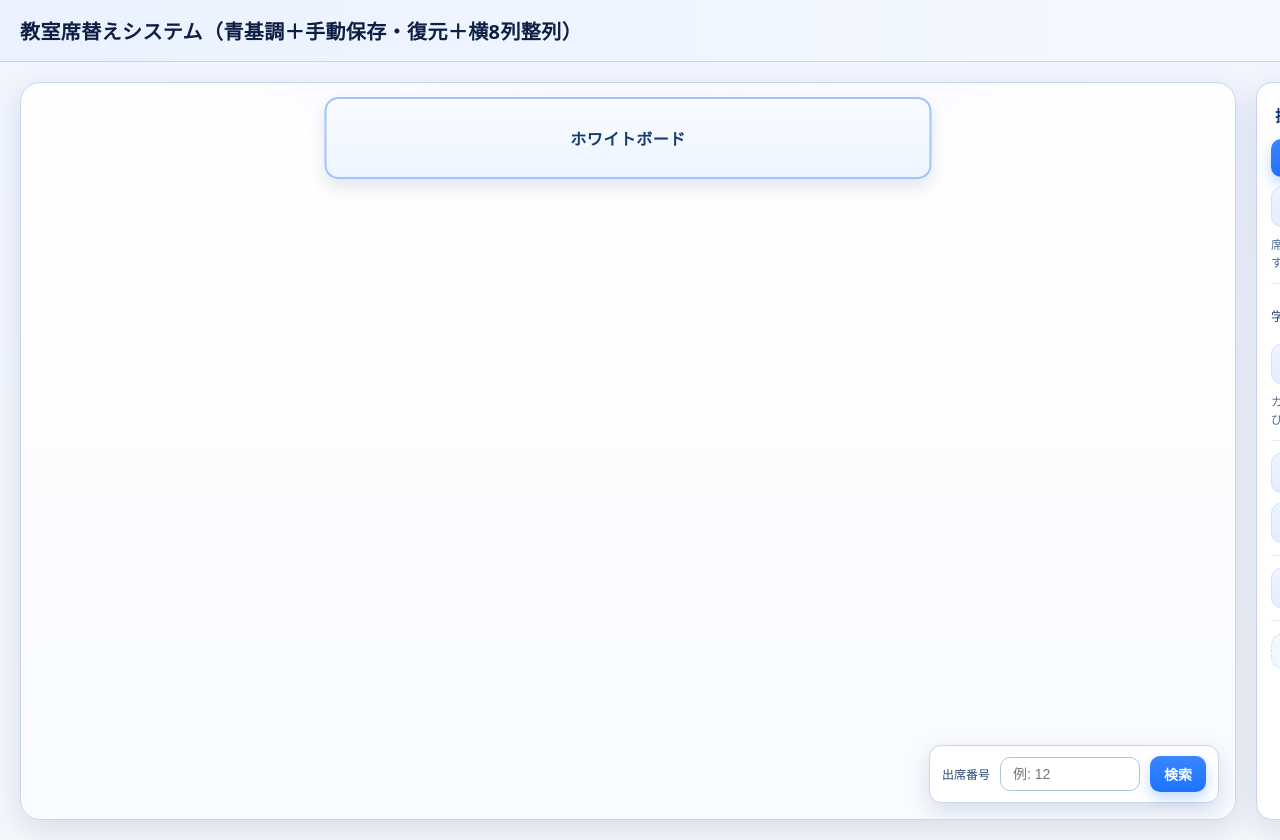
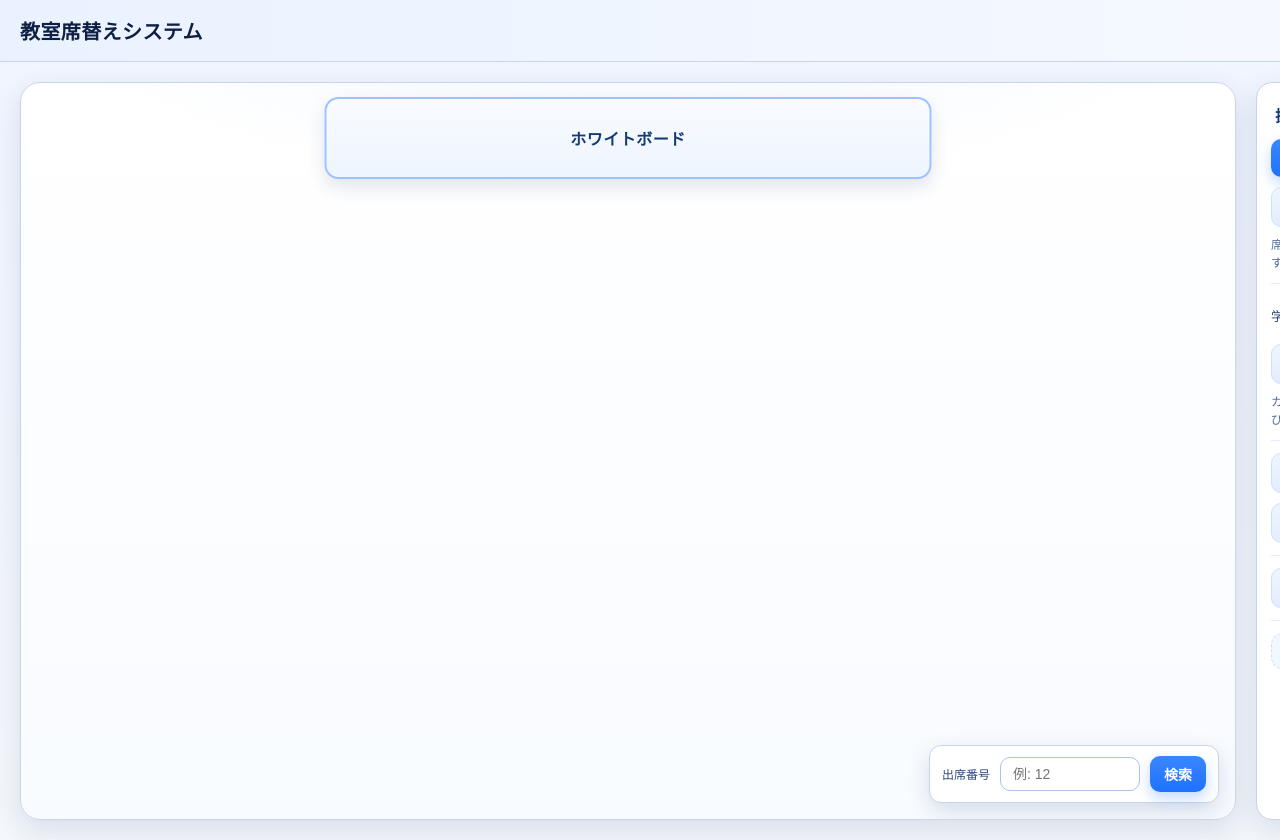
Before and after one commit to KINOUMA/-, a plain HTML site: page index.html in a window 1280 px wide. Shown: the top 840 px of the page. Drawn offline with Linux system fonts and the light colour scheme.

Commit message:
Update index.html

```diff
--- a/index.html
+++ b/index.html
@@ -2,7 +2,7 @@
 <html lang="ja">
 <head>
   <meta charset="UTF-8" />
-  <title>教室席替えシステム（青基調＋手動保存・復元＋横8列整列）</title>
+  <title>教室席替えシステム</title>
   <meta name="viewport" content="width=device-width, initial-scale=1" />
   <style>
     :root{
@@ -273,7 +273,7 @@
   </style>
 </head>
 <body>
-  <header><h1>教室席替えシステム（青基調＋手動保存・復元＋横8列整列）</h1></header>
+  <header><h1>教室席替えシステム</h1></header>
 
   <div class="wrap">
     <!-- 教室 -->
```
